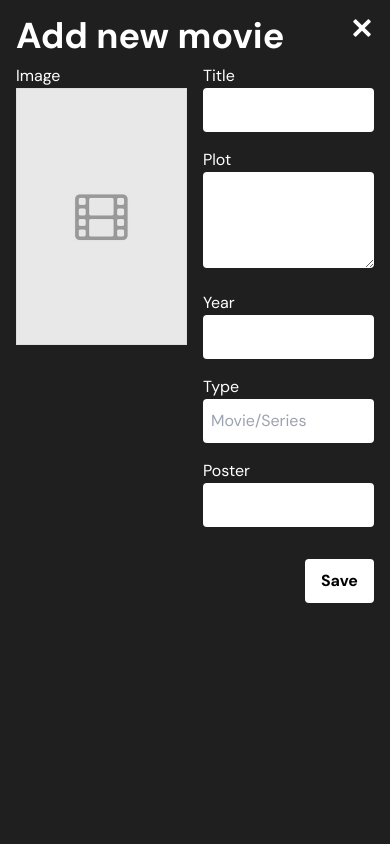
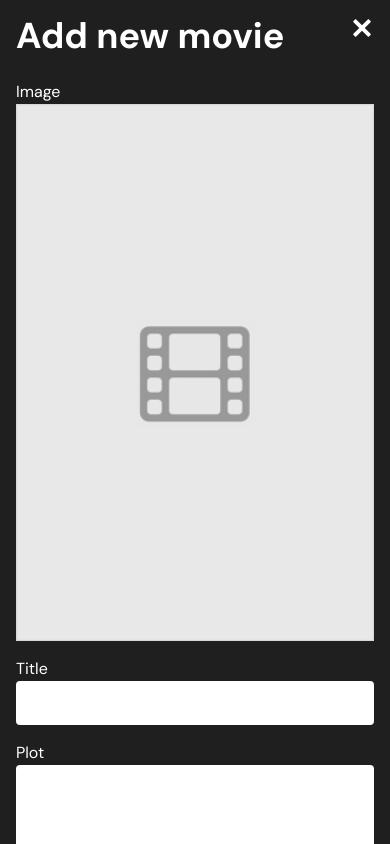
Before and after one commit to logic93/wcg-movies, a Next.js app: page /list in a window 390 px wide. Both pictures are taken after a click on the button 311 px from the left and 40 px from the top of the page. Built offline with nearby package versions, Linux system fonts and the light colour scheme.

Commit message:
Optimize UI for mobile

```diff
--- a/src/app/list/page.tsx
+++ b/src/app/list/page.tsx
@@ -184,6 +184,7 @@ export default function List() {
       </Modal>
 
       <Modal
+        contentClassName="mx-auto overflow-none rounded h-auto scroll-auto"
         isVisible={deleteAllModalVisible}
         onClose={() => setDeleteAllModalVisible(false)}
       >
@@ -212,7 +213,7 @@ export default function List() {
       </Modal>
 
       <Modal
-        contentClassName="bg-[#1F1F1F] max-w-2xl w-full"
+        contentClassName="bg-[#1F1F1F] max-w-2xl w-full m-auto"
         isVisible={customMovieModalVisible}
         onClose={() => setCustomMovieModalVisible(false)}
       >
@@ -231,8 +232,8 @@ export default function List() {
             Add new movie
           </h1>
 
-          <div className="mt-2 flex flex-row text-white">
-            <div className="mr-4 flex flex-1 flex-col">
+          <div className="mt-2 flex flex-row text-white max-[425px]:flex-col">
+            <div className="mr-4 flex flex-1 flex-col max-[425px]:m-0 max-[425px]:mt-4">
               <p>Image</p>
               <Image
                 width={278}
@@ -253,7 +254,7 @@ export default function List() {
               />
             </div>
 
-            <div className="flex flex-1 flex-col justify-between gap-4">
+            <div className="flex flex-1 flex-col justify-between gap-4 max-[425px]:mt-4">
               <div>
                 <label htmlFor="Title">Title</label>
                 <input
@@ -319,7 +320,7 @@ export default function List() {
             <button
               disabled={customMovieAlreadyExist}
               type="submit"
-              className={`min-h-11 rounded px-4 font-bold outline-none ${customMovieAlreadyExist ? "bg-transparent px-0 text-white" : "bg-white"}`}
+              className={`min-h-11 rounded px-4 font-bold outline-none max-[425px]:w-full ${customMovieAlreadyExist ? "bg-transparent px-0 text-white" : "bg-white"}`}
             >
               {customMovieAlreadyExist
                 ? "Movie exist already. Please choose another title."
```
